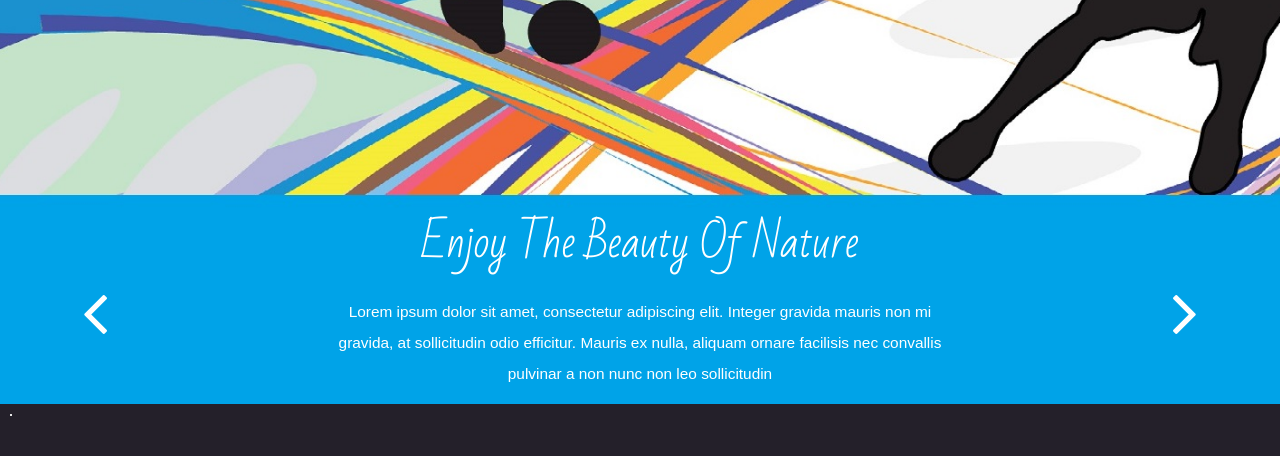
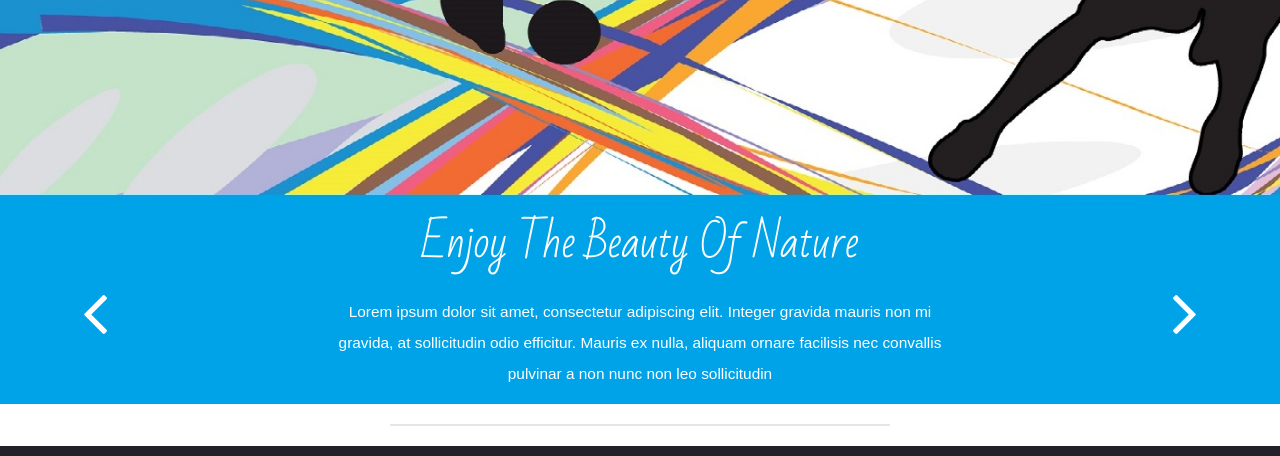
Before and after one commit to yeeh1616/Group52, a plain HTML site: page dashboard_static/index.html in a window 1280 px wide. Shown: the part 546-1002 px from the top of the page. Drawn offline with Linux system fonts and the light colour scheme; no server answers.

Commit message:
Center tweets horizontally

```diff
--- a/dashboard_static/index.html
+++ b/dashboard_static/index.html
@@ -147,8 +147,12 @@
 	<!-- //banner-text -->
 	</div>
 	<!-- //banner -->
-	<!-- tweets list -->
-	<div class='grid_3 grid_5 w3-agileits' id='messages'></div>
+  <!-- tweets list -->
+  <div style="width: 100%;">
+      <div style="max-width: 500px; margin: 0 auto">
+        <div class='grid_3 grid_5 w3-agileits' id='messages'></div>
+      </div>
+  </div>
 	<script>
 	block('#messages').tweets();
 	events.connect('message', '#messages');
--- a/dashboard_static/style/grid.css
+++ b/dashboard_static/style/grid.css
@@ -43,7 +43,6 @@ body {
 .grid_11,
 .grid_12 {
 	display:inline;
-	float: left;
 	position: relative;
 	margin-left: 10px;
 	margin-right: 10px;
--- a/template_static/style/grid.css
+++ b/template_static/style/grid.css
@@ -43,7 +43,6 @@ body {
 .grid_11,
 .grid_12 {
 	display:inline;
-	float: left;
 	position: relative;
 	margin-left: 10px;
 	margin-right: 10px;
```
